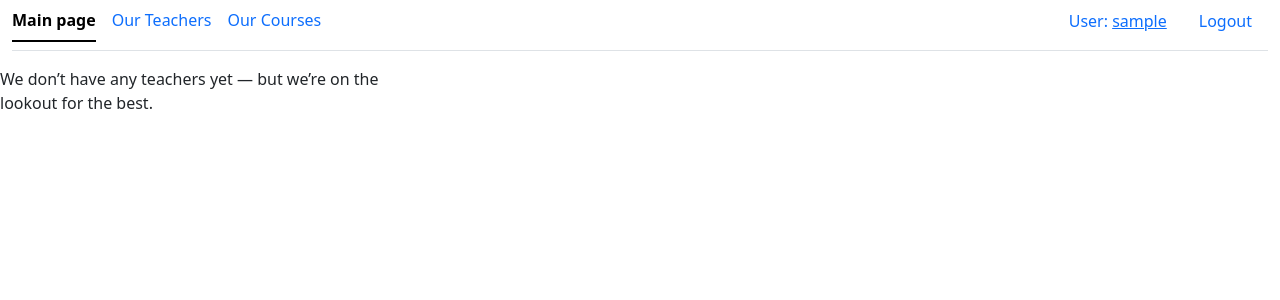
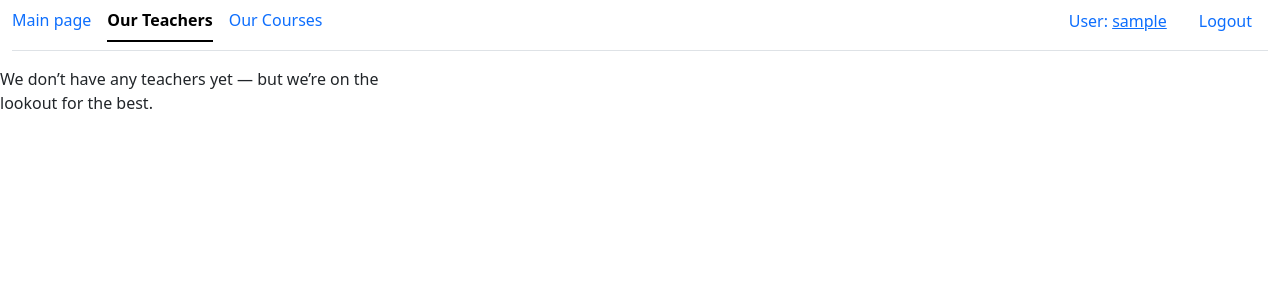
Before and after one commit to Ngayka/EduContentManager, a Django app: page /teachers/ in a window 1280 px wide. Shown: the top 300 px of the page. Run offline with Django 5.2, Linux system fonts and the light colour scheme; the visitor is signed in with stand-in values (Sample User, id 1); data comes from the database, SQL or seed files in the repository.

Commit message:
fixed class active in sidebar, added course_list and fixed teacher_detail

```diff
--- a/templates/courses/teacher_detail.html
+++ b/templates/courses/teacher_detail.html
@@ -20,7 +20,7 @@
         <div class="accordion-body">
           <p>{{ course.description }}</p>
 
-          {% if course.lessons.all %}
+          {% if course.lessons.count %}
             <ul>
               {% for lesson in course.lessons.all %}
                 <li>{{ lesson.title }}</li>
--- a/templates/included/sidebar.html
+++ b/templates/included/sidebar.html
@@ -3,13 +3,13 @@
   <!-- Left side of menu -->
   <ul class="nav nav-underline">
     <li class="nav-item">
-      <a class="nav-link active" aria-current="page" href="{% url 'courses:index' %}">Main page</a>
+      <a class="nav-link {% if request.resolver_match.url_name == 'index' %}active{% endif %}" aria-current="page" href="{% url 'courses:index' %}">Main page</a>
     </li>
     <li class="nav-item">
-      <a class="nav-link" href="{% url 'courses:teacher-list' %}">Our Teachers</a>
+      <a class="nav-link {% if request.resolver_match.url_name == 'teacher-list' %}active{% endif %}" href="{% url 'courses:teacher-list' %}">Our Teachers</a>
     </li>
     <li class="nav-item">
-      <a class="nav-link" href="#">Our Courses</a>
+      <a class="nav-link {% if request.resolver_match.url_name == 'course-list' %}active{% endif %}" href="{% url 'courses:course-list' %}">Our Courses</a>
     </li>
   </ul>
 
```
Also changed, not shown: templates/courses/course_list.html (added, +18 -0 lines).
